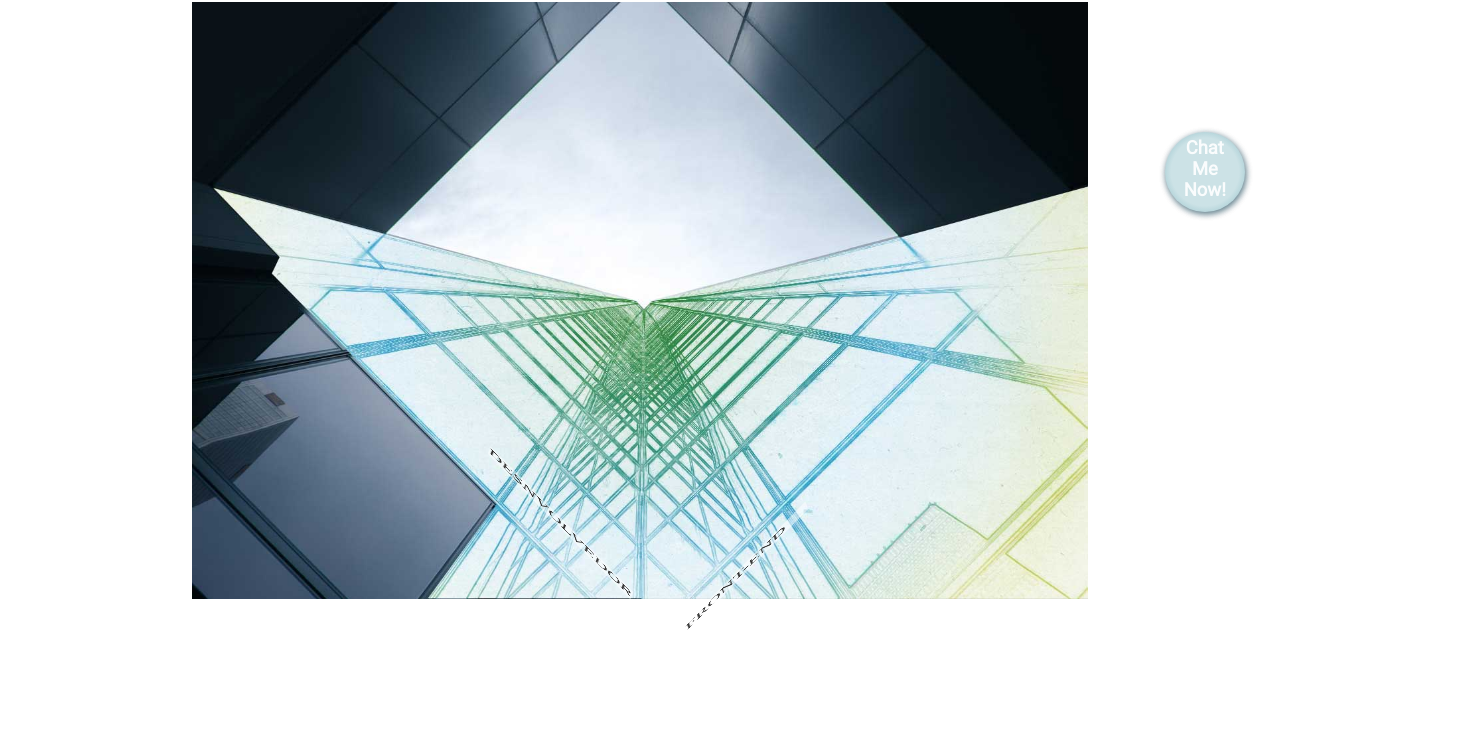
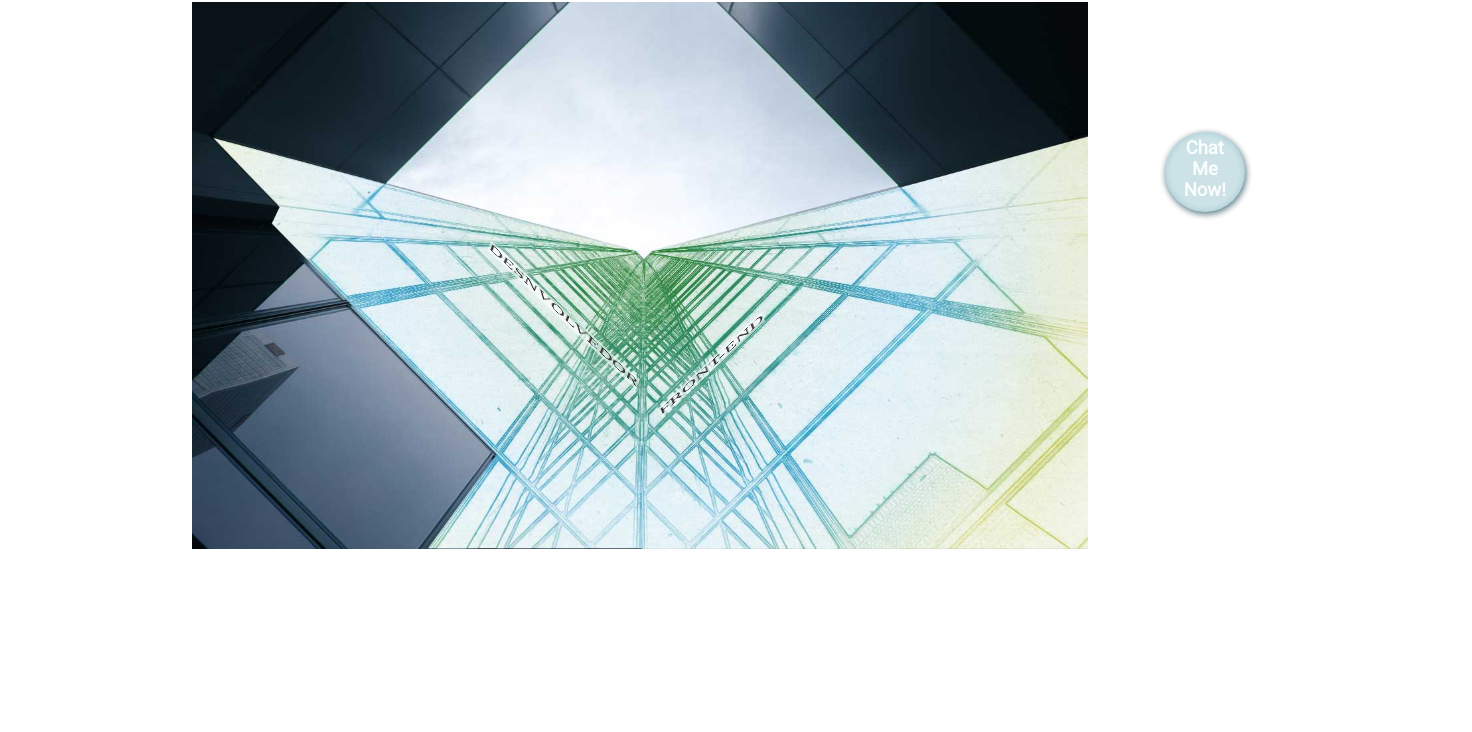
Before and after one commit to rodrigosebastiao/PersonalWeb, a plain HTML site: page index.html in a window 1280 px wide. Shown: the part 68-800 px from the top of the page, 1472 px wide, since content can reach past the window. Drawn offline with nearby package versions, Linux system fonts and the light colour scheme; a web font is replaced by a local one.

Commit message:
SVG ok respnsv txt ok

```diff
--- a/front.css
+++ b/front.css
@@ -153,24 +153,25 @@ nav ul li a:hover{
   float: left;
 }
 
+.subBar .central{
+  overflow: hidden;
+}
+
 .subBar{
   display: block;
   width: 100%;
-  height: 900px;/*avoid collapsing*/
+  height: 750px;/*avoid collapsing*/
 }
 
 #archtect{
-  background: url("images/archtect.jpg") no-repeat;
+  background: url("images/archtect.jpg") no-repeat 0 0;
   background-size: 100%;
+  position: relative;
+  top: -50px;
   width: 100%;
-  height: 900px;
-  /*overflow: hidden;*/
+  height: 700px;/*Chop*/
+  overflow: hidden;
 }
-
-#svgContainer{
-  height: 0;
-}
-
 
 #svgGroup path{
   fill: url(#builtImg);/*image slices of svg path*/
@@ -178,7 +179,7 @@ nav ul li a:hover{
 
 .sliceLeft, .sliceRight {
   opacity: 0;
-  transition: 0ms 20s;
+  transition: 0ms 40s;/*hide again after 40secs*/
 }
 
 .sliceLeft:hover, .sliceRight:hover {
@@ -186,25 +187,18 @@ nav ul li a:hover{
   transition-delay: 0s;
 }
 
-
 .text {
   pointer-events: none;/*Transpass div on hover*/
   position: absolute;
+  margin-top: 36%;
   width: 100%;
-  height: 100%;
-}
-
-.textwrap {
-  position: absolute;
-  top: 60%;
-  left: 20%;
-  margin: 0 auto;
   color: #333;
 }
 
+
 .text p{
-  position: relative;
-  background: rgba(255, 255, 255, 0.5);
+  position: absolute;
+  background: rgba(255, 255, 255, 0.6);
   text-align: center;
   text-transform: uppercase;
   font-size: 2vw;
@@ -212,15 +206,15 @@ nav ul li a:hover{
 }
 
 .dev{
-  transform:  rotate3d(2,1,1, 85deg);
-  top: -5%;
-  left: 5%;
+  transform:  rotate3d(2,1,1, 80deg);
+  top: 0px;
+  left: 30%;
 }
 
 .front{
-  transform:  rotate3d(2,-1,-1, 85deg);
-  top: -5%;
-  left: 90%;
+  transform:  rotate3d(2,-1,-1, 80deg);
+  top: 50px;
+  left: 50%;
 }
 
 /*Introduction-brief*/
--- a/index.html
+++ b/index.html
@@ -34,13 +34,11 @@
 		<div class="central">
 			<div id="archtect">
 				<div class="text">
-					<div class="textwrap">
 						<p class="dev">Desnvolvedor</p>
 						<p class="front">Front-end </p>
-					</div>
 				</div>
 				<div class="svgContainer">
-				<svg id="svgGroup" xmlns="http://www.w3.org/2000/svg" xmlns:xlink="http://www.w3.org/1999/xlink"  viewBox="0 0 1350 900">
+				<svg id="svgGroup" xmlns="http://www.w3.org/2000/svg" xmlns:xlink="http://www.w3.org/1999/xlink" viewBox="0 0 1350 900">
 					<defs>
 						<pattern id="builtImg" patternUnits="userSpaceOnUse" width="1350" height="900">
 							<image xlink:href="images/tribuild.jpg" width="1350" height="900" />
```
